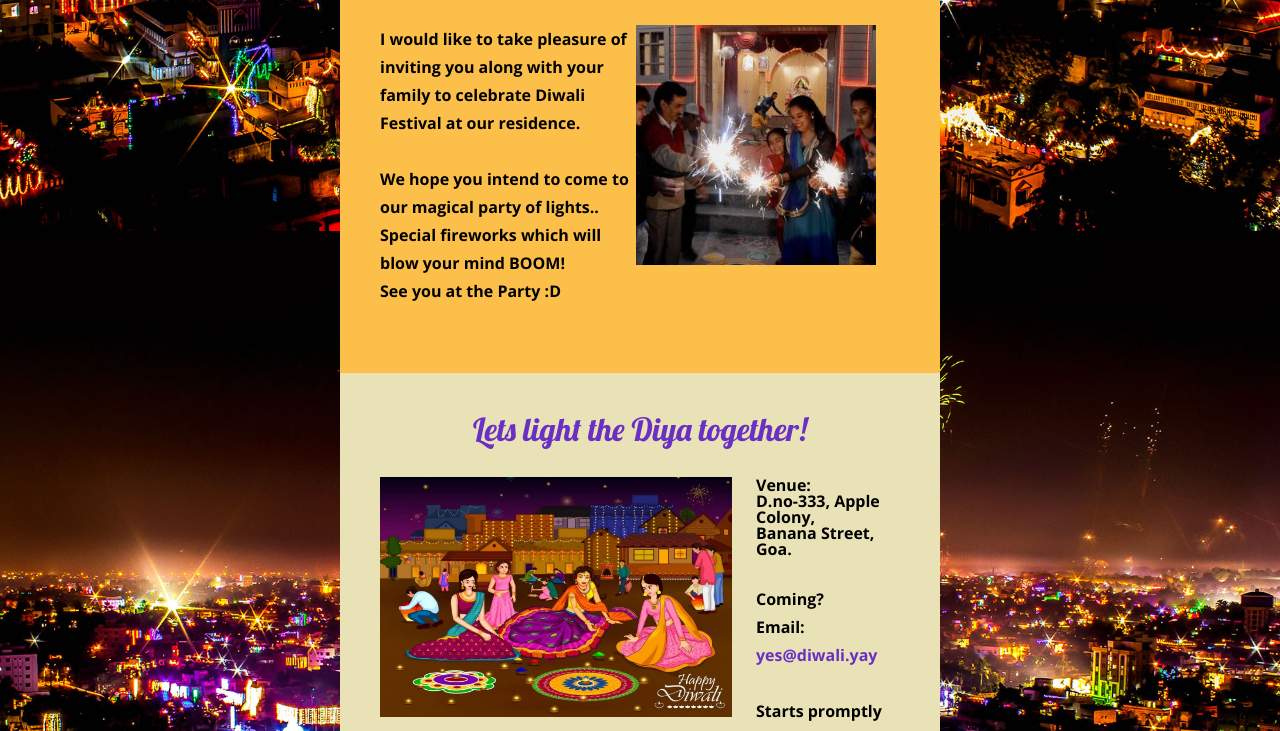
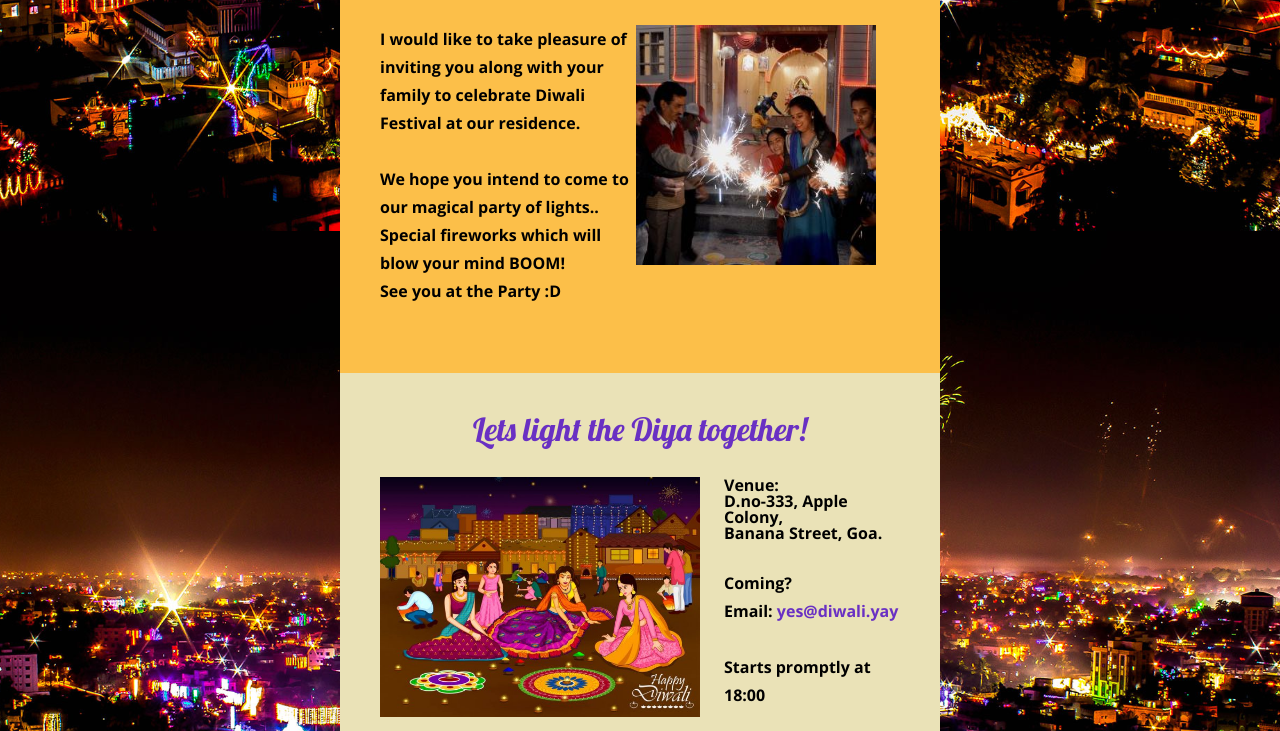
Before and after one commit to Yaswanth14/Yaswanth14.github.io, a plain HTML site: page diwali/index.html in a window 1280 px wide. Shown: the part 569-1300 px from the top of the page. Drawn offline with nearby package versions, Linux system fonts and the light colour scheme.

Commit message:
left img

```diff
--- a/diwali/css/small.css
+++ b/diwali/css/small.css
@@ -8,7 +8,6 @@
 
 .top img{
     border-radius: 0;
-    width: 630px;
 }
 
 aside.right, aside.left{
--- a/diwali/css/style.css
+++ b/diwali/css/style.css
@@ -112,7 +112,7 @@ image styles
 }
 
 .left img{
-  width: 22rem;
+  width: 20rem;
   height: 15rem;
 }
 
```
